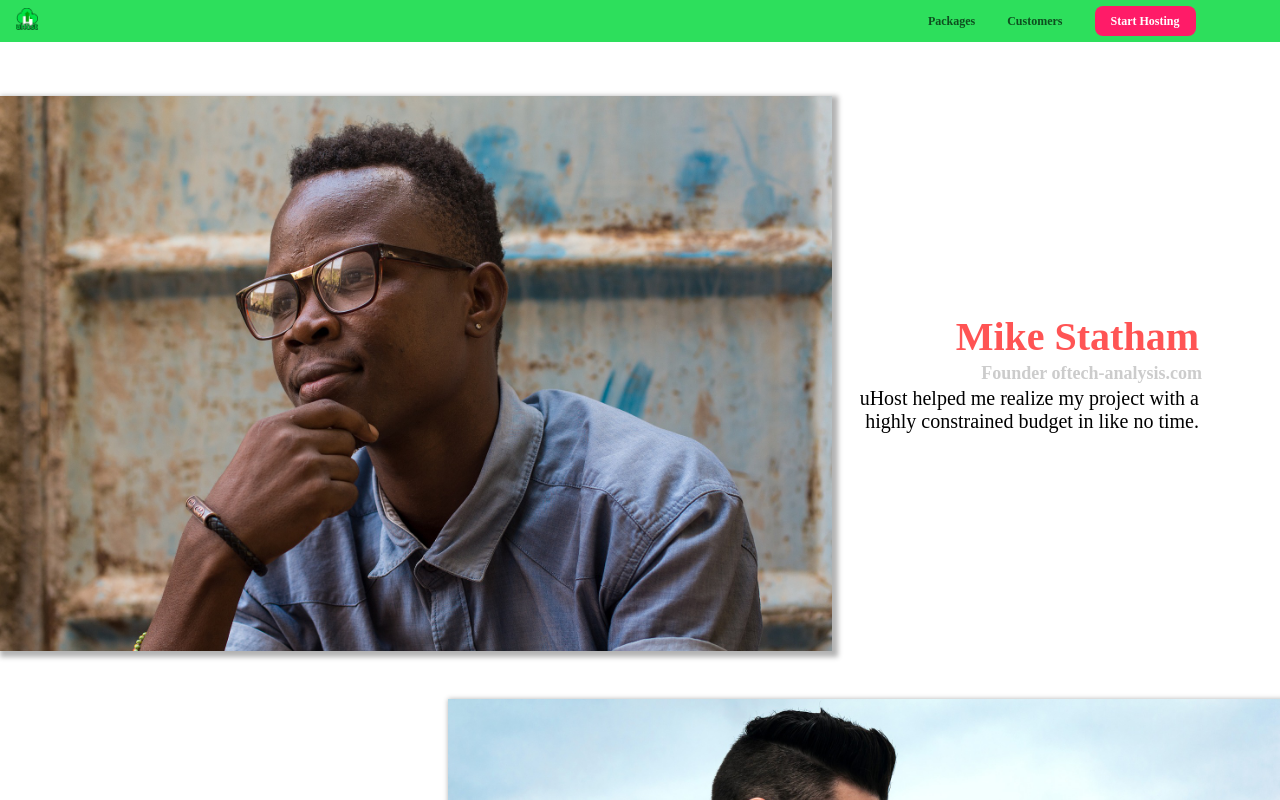
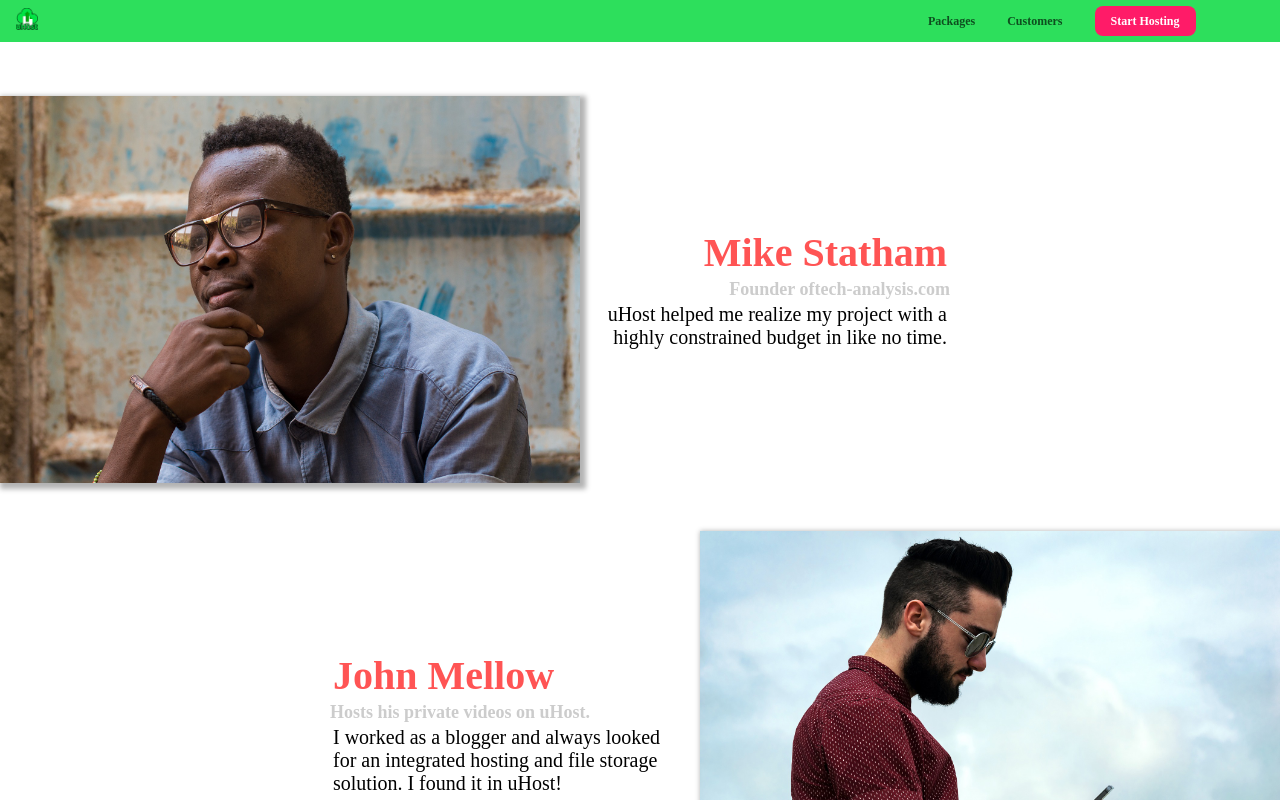
Before and after one commit to butterbeetle/css-practice, a React (Create React App) app: page /customers in a window 1280 px wide. Shown: the top 800 px of the page. Built offline with nearby package versions, Linux system fonts and the light colour scheme.

Commit message:
[41] min/max-width

```diff
--- a/src/components/Customer.module.css
+++ b/src/components/Customer.module.css
@@ -14,6 +14,7 @@
 
 .testimonial__imageContainer {
   width: 65%;
+  max-width: 580px;
   display: inline-block;
   vertical-align: middle;
   box-shadow: 3px 3px 5px 3px rgba(0, 0, 0, 0.3);
```
